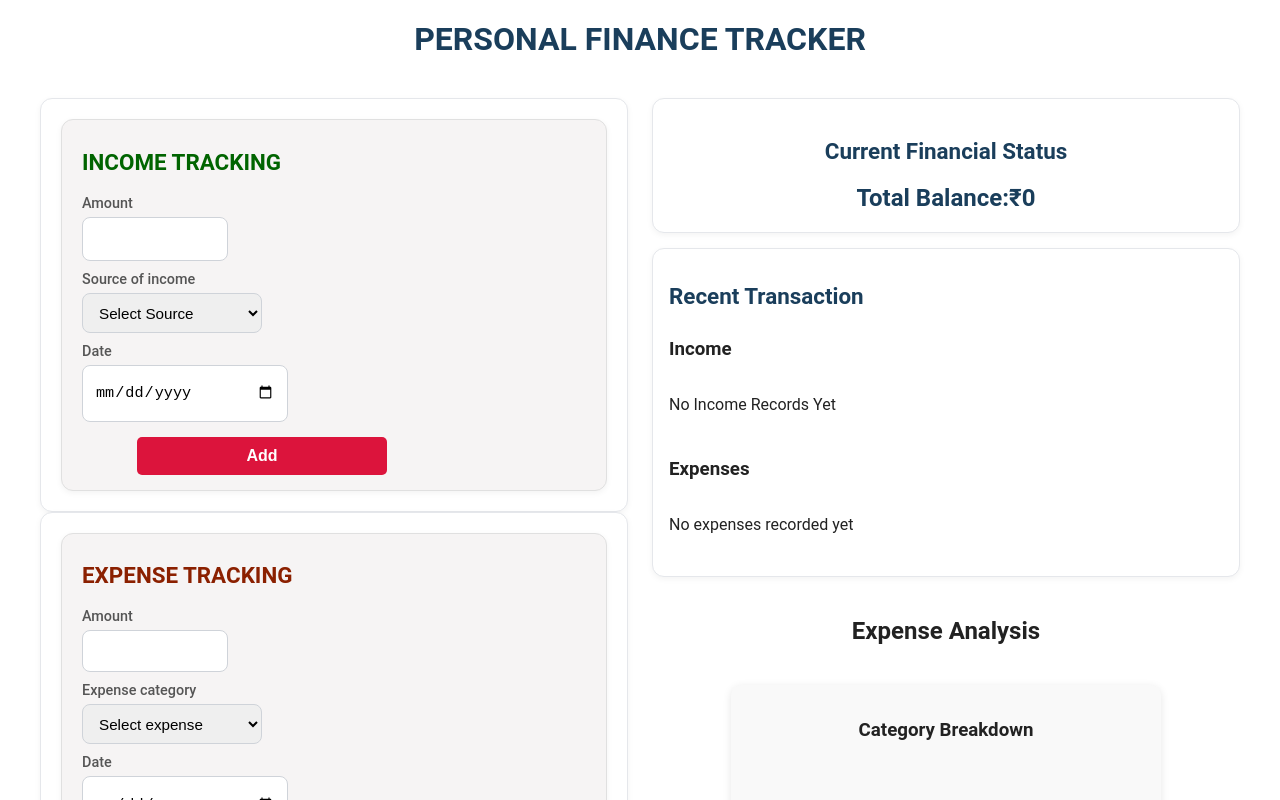
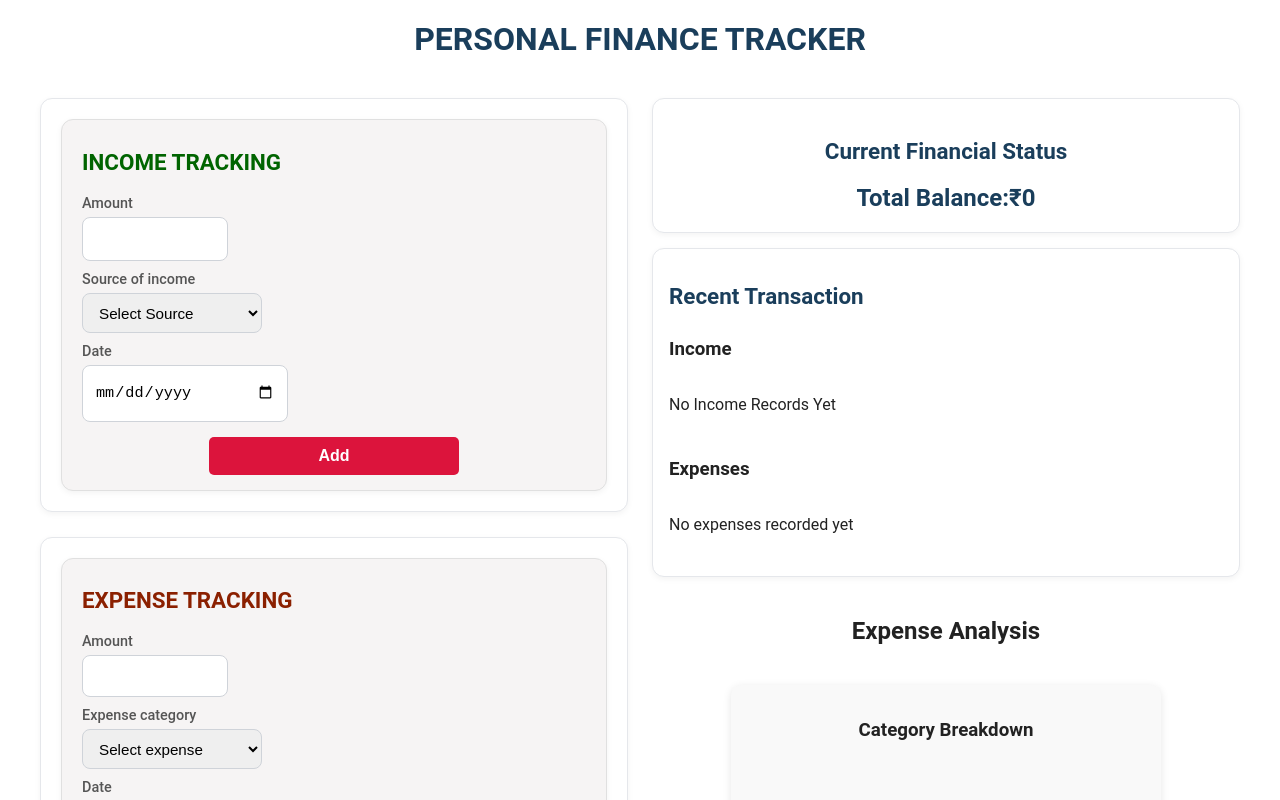
Before and after one commit to Abhijith20-28/Finance-tracker, a React (Vite) app: page / in a window 1280 px wide. Shown: the top 800 px of the page. Built offline with nearby package versions, Linux system fonts and the light colour scheme.

Commit message:
removed forced width

```diff
--- a/src/components/ExpenseTracker/ExpenseTracking.css
+++ b/src/components/ExpenseTracker/ExpenseTracking.css
@@ -7,7 +7,7 @@
   color: white;
   font-weight: bold;
   max-width: 250px;
-  margin-left: 55px;
+
 }
 .expense-title{
   color: rgb(139, 32, 0);
@@ -23,6 +23,7 @@
   padding-bottom: 15px;
   padding-left: 20px;
   padding-right: 20px;
+
 }
 .debit-catcher{
   height: 40px;
--- a/src/components/FinanceTracker/FinanceTracker.css
+++ b/src/components/FinanceTracker/FinanceTracker.css
@@ -23,6 +23,11 @@ body {
   max-width: 1200px;
   margin: auto;
 }
+.left-section{
+  display: flex;
+  flex-direction: column;
+  gap: 25px;
+}
 
 .left-section,
 .right-section {
@@ -30,6 +35,7 @@ body {
   min-width: 320px;
 
 }
+
 
 .card,
 .income-tracking-container,
@@ -91,7 +97,10 @@ select:focus {
 .income-add-button,
 .add-button {
   width: 100%;
-  padding: 12px 0;
+  max-width: 250px;
+  margin: 12px auto 0;
+  display: block;
+  padding: 10px 0;
   font-size: 1rem;
   margin-top: 15px;
   border-radius: 8px;
--- a/src/components/IncomeTracking/IncomeTracking.css
+++ b/src/components/IncomeTracking/IncomeTracking.css
@@ -7,7 +7,7 @@
   color: white;
   font-weight: bold;
   max-width: 250px;
-  margin-left: 55px;
+
 }
 .income-title{
   color: darkgreen;
@@ -23,6 +23,7 @@
   padding-bottom: 15px;
   padding-left: 20px;
   padding-right: 20px;
+
 }
 .source-catcher{
   height: 40px;
```
